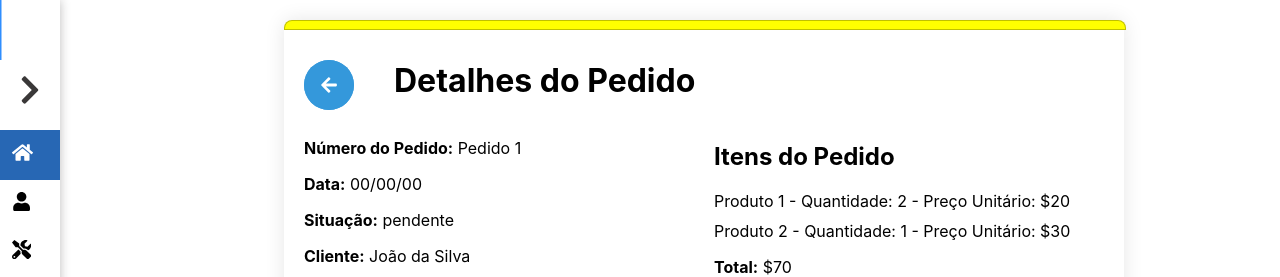
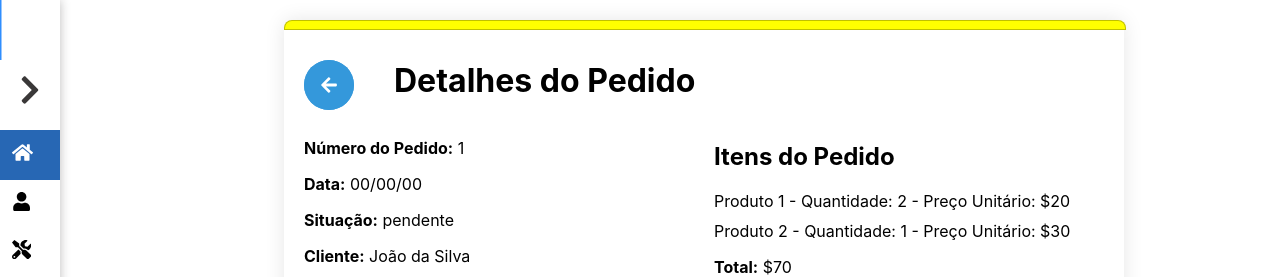
Before and after one commit to Daniel-Mingoranse/OrderSync, a React (Create React App) app: page /dashboard/orderdetails/1 in a window 1280 px wide. Shown: the top 277 px of the page. Built offline with nearby package versions, Linux system fonts and the light colour scheme.

Commit message:
feita correçao rotas lista de pedidos a tela de pedidos

```diff
--- a/src/Dashboard/pages/HomeDashboard/Components/DetailedView.jsx
+++ b/src/Dashboard/pages/HomeDashboard/Components/DetailedView.jsx
@@ -2,6 +2,7 @@
 import React from 'react';
 import './CSS/DetailedView.css';
 import './CSS/Icon.css'
+import { Link } from 'react-router-dom';
 import { FaEye } from 'react-icons/fa';
 const DetailedView = ({ componentName, data }) => {
   const detalhes = getDetalhes(componentName);
@@ -24,9 +25,12 @@ const DetailedView = ({ componentName, data }) => {
                   <span className="pedido">{pedido.numero}</span>
                   <span className="data">{`Data: ${pedido.data}`}</span>
                   <span className="situacao">{`Situação: ${pedido.situacao}`}</span>
-                  <span className="icone-visualizacao">
-                    <FaEye />
-                  </span>
+                  {/* Use o Link para criar o link para a página de detalhes */}
+                  <Link to={`/dashboard/orderdetails/${pedido.numero}`}>
+                    <span className="icone-visualizacao">
+                      <FaEye />
+                    </span>
+                  </Link>
                 </div>
               </li>
             ))}
--- a/src/Dashboard/pages/HomeDashboard/Components/OrderDetails.jsx
+++ b/src/Dashboard/pages/HomeDashboard/Components/OrderDetails.jsx
@@ -9,7 +9,7 @@ const OrderDetailsPage = () => {
     const getOrderDetails = (orderId) => {
         return {
             id: orderId,
-            numero: `Pedido ${orderId}`,
+            numero: `${orderId}`,
             data: '00/00/00',
             situacao: 'pendente',
             cliente: 'João da Silva',
```
